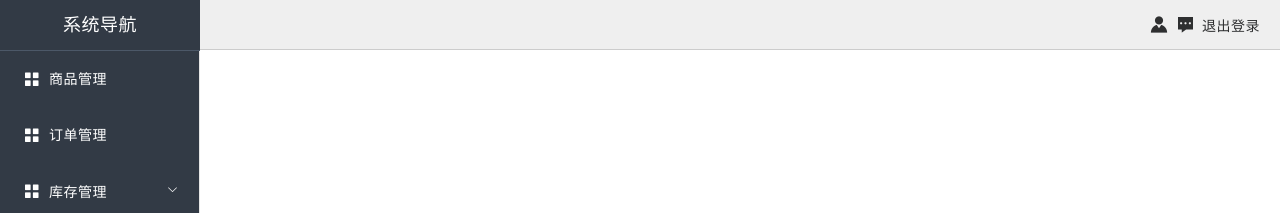
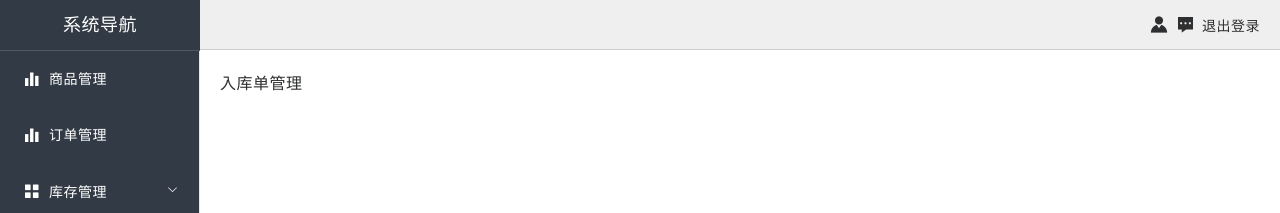
Before and after one commit to Samuel2306/shop, a Nuxt app: page /inbound_order in a window 1280 px wide. Shown: the top 213 px of the page. Built offline with nearby package versions, Linux system fonts and the light colour scheme.

Commit message:
路由配置

```diff
--- a/components/Sidebar.vue
+++ b/components/Sidebar.vue
@@ -4,16 +4,36 @@
       系统导航
     </div>
     <el-menu>
-      <el-menu-item class="topItem" index="1-1"><i class="el-icon-menu nav-icon"></i>商品管理</el-menu-item>
-      <el-menu-item class="topItem" index="1-2"><i class="el-icon-menu nav-icon"></i>订单管理</el-menu-item>
+      <el-menu-item class="topItem" index="1-1">
+        <nuxt-link to="/product_management">
+          <i class="el-icon-s-data nav-icon"></i>商品管理
+        </nuxt-link>
+      </el-menu-item>
+      <el-menu-item class="topItem" index="1-2">
+        <nuxt-link to="/order_management">
+          <i class="el-icon-s-data nav-icon"></i>订单管理
+        </nuxt-link>
+      </el-menu-item>
       <el-submenu index="1">
         <template slot="title">
           <i class="el-icon-menu nav-icon"></i>
           <span>库存管理</span>
         </template>
-        <el-menu-item index="1-3">库存列表</el-menu-item>
-        <el-menu-item index="1-4">入库单管理</el-menu-item>
-        <el-menu-item index="1-5">出库单管理</el-menu-item>
+        <el-menu-item index="1-3">
+          <nuxt-link to="/stock_management">
+            <div class="el-icon-s-data"></div>库存列表
+          </nuxt-link>
+        </el-menu-item>
+        <el-menu-item index="1-4">
+          <nuxt-link to="/inbound_order">
+            <i class="el-icon-s-order"></i>入库单管理
+          </nuxt-link>
+        </el-menu-item>
+        <el-menu-item index="1-5">
+          <nuxt-link to="/outbound_order">
+            <i class="el-icon-s-order"></i>出库单管理
+          </nuxt-link>
+        </el-menu-item>
       </el-submenu>
     </el-menu>
   </div>
@@ -56,6 +76,13 @@
       &:hover, &.is-active{
         background-color: lighten(#323A45, 10%);
       }
+      a{
+        color: #fff !important;
+        text-decoration: none !important;
+        display: block;
+        margin: 0 -20px;
+        padding: 0 20px;
+      }
     }
     .el-submenu {
       .el-menu-item{
--- /dev/null
+++ b/pages/inbound_order.vue
@@ -0,0 +1,15 @@
+<template>
+  <div class="inbound_order">
+    入库单管理
+  </div>
+</template>
+
+<script>
+  export default {
+    name: "inbound_order"
+  }
+</script>
+
+<style lang="scss" scoped>
+
+</style>
--- /dev/null
+++ b/pages/order_management.vue
@@ -0,0 +1,15 @@
+<template>
+  <div class="order_management">
+    订单管理
+  </div>
+</template>
+
+<script>
+  export default {
+    name: "order_management"
+  }
+</script>
+
+<style lang="scss" scoped>
+
+</style>
--- /dev/null
+++ b/pages/outbound_order.vue
@@ -0,0 +1,15 @@
+<template>
+  <div class="outbound_order">
+    出库单管理
+  </div>
+</template>
+
+<script>
+  export default {
+    name: "outbound_order"
+  }
+</script>
+
+<style lang="scss" scoped>
+
+</style>
--- /dev/null
+++ b/pages/product_management.vue
@@ -0,0 +1,14 @@
+<template>
+  <div class="product_management">商品管理
+  </div>
+</template>
+
+<script>
+  export default {
+    name: "product_management"
+  }
+</script>
+
+<style lang="scss" scoped>
+
+</style>
--- /dev/null
+++ b/pages/stock_management.vue
@@ -0,0 +1,15 @@
+<template>
+  <div class="stock_management">
+    库存管理
+  </div>
+</template>
+
+<script>
+  export default {
+    name: "stock_management"
+  }
+</script>
+
+<style lang="scss" scoped>
+
+</style>
```
